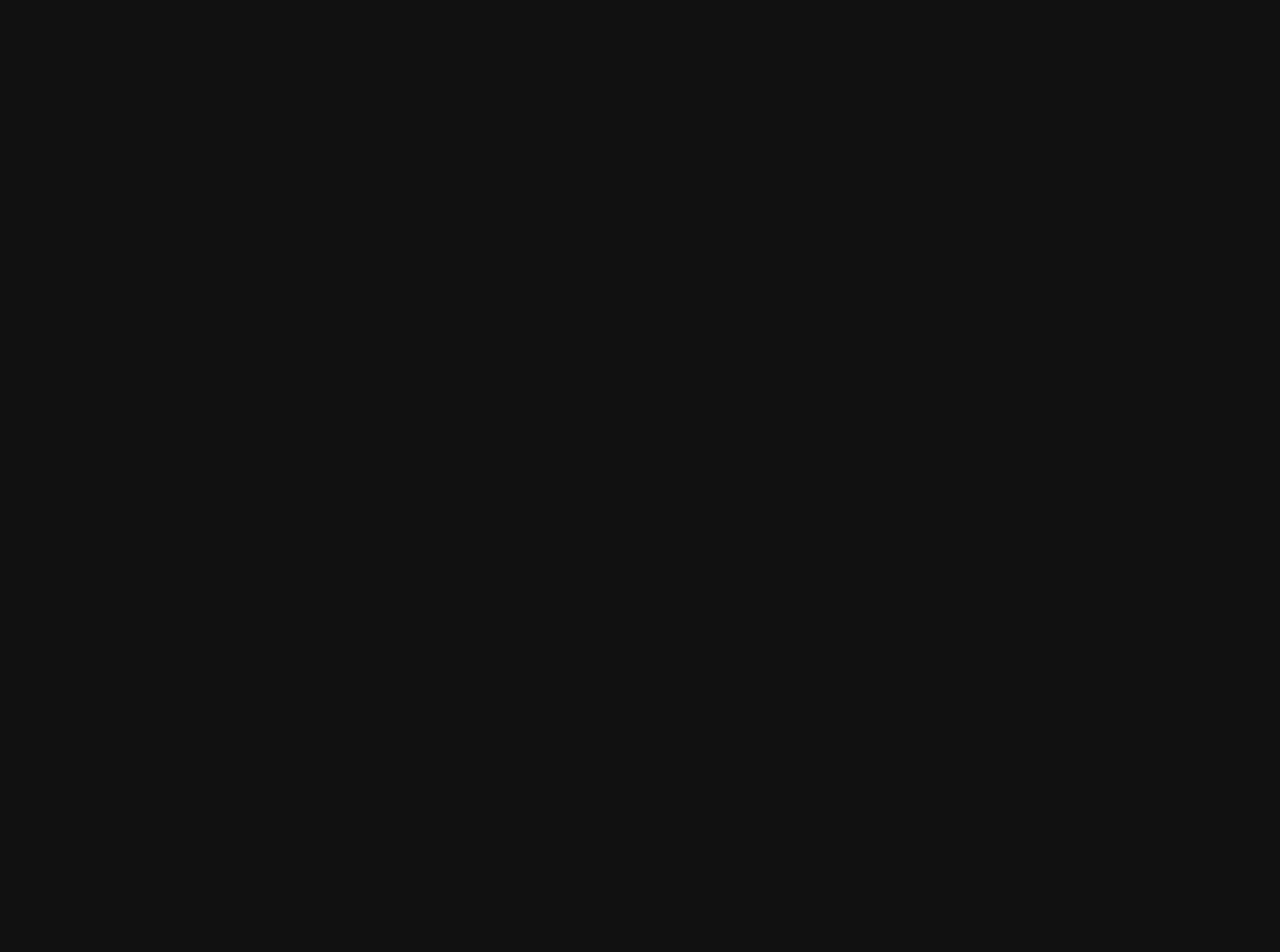
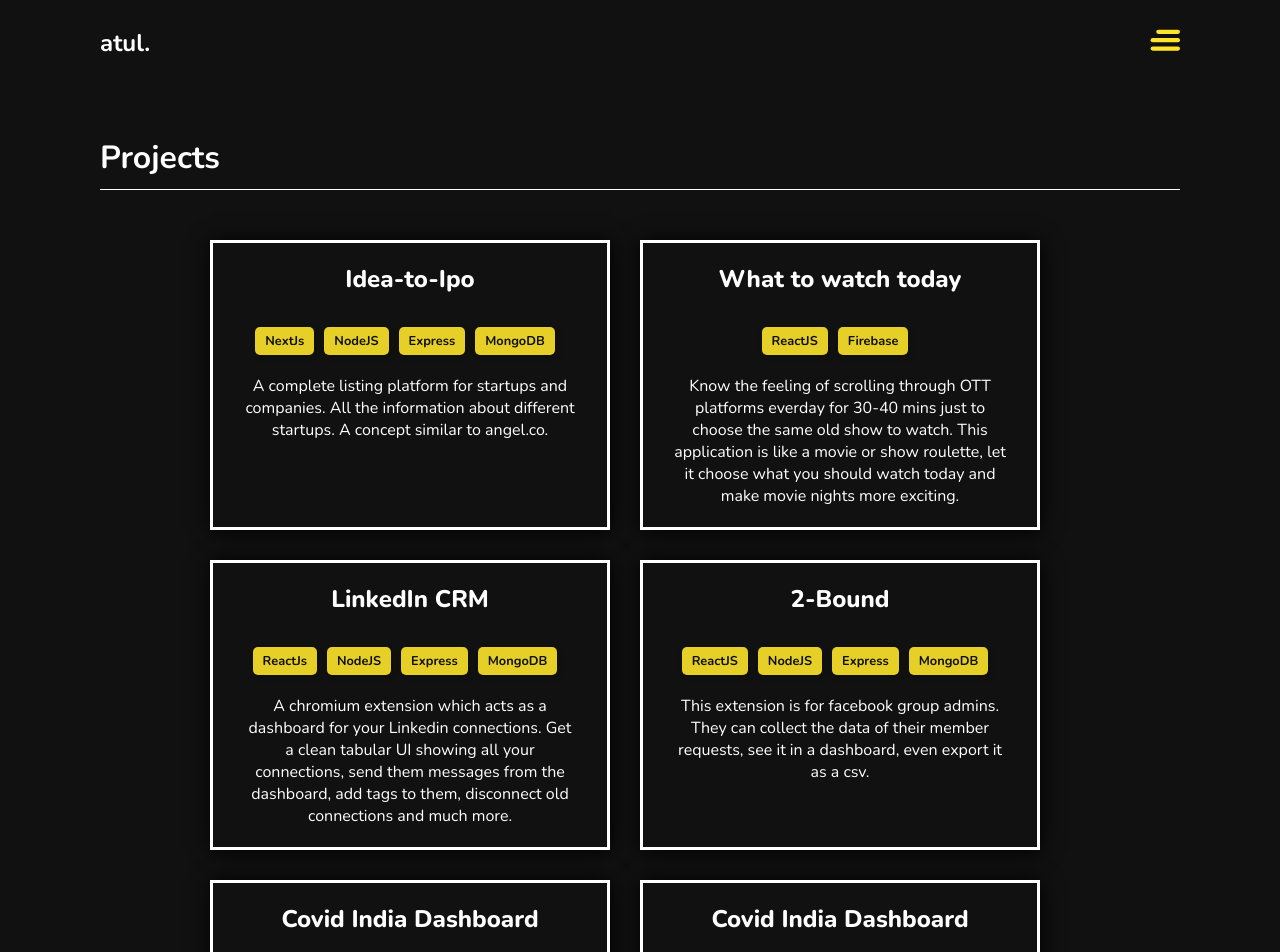
Before and after one commit to atul-gairola/Portfolio, a React (Create React App) app: page /projects in a window 1280 px wide. Shown: the top 952 px of the page. Before the commit the page ends 800 px from the top, so only its background shows below. Built offline with nearby package versions, Linux system fonts and the light colour scheme.

Commit message:
feat: create projects page

```diff
--- a/src/App.js
+++ b/src/App.js
@@ -1,5 +1,6 @@
 import { BrowserRouter as Router, Switch, Route } from "react-router-dom";
 import Home from "./pages/Home";
+import Projects from "./pages/Projects";
 import 'react-toastify/dist/ReactToastify.css';
 
 function App() {
@@ -8,6 +9,7 @@ function App() {
       <Router>
         <Switch>
           <Route path="/" exact component={Home} />
+          <Route path="/projects" exact component={Projects} />
         </Switch>
       </Router>
     </div>
--- a/src/pages/Home/components/ProjectSection/index.jsx
+++ b/src/pages/Home/components/ProjectSection/index.jsx
@@ -1,6 +1,7 @@
 import React from "react";
 import { createUseStyles } from "react-jss";
-import ProjectCard from "./components/ProjectCard";
+import ProjectCard from "../../../../global/components/ProjectCard";
+import { Link } from "react-router-dom";
 
 import { projects } from "../../../../projects";
 
@@ -21,12 +22,25 @@ const useStyles = createUseStyles((theme) => ({
     "& > p": {
       fontSize: "1.7rem",
     },
+    "& > a": {
+      width: "fit-content",
+      margin: "20px auto",
+    },
+    "&  button": {
+      padding: "10px 20px",
+      borderRadius: "5px",
+      background: theme.colors.primary,
+      color: theme.colors.background,
+      fontWeight: "bold",
+      border: "none",
+      cursor: "pointer",
+    },
   },
   projectWrapper: {
     display: "flex",
     flexWrap: "wrap",
     justifyContent: "center",
-  }
+  },
 }));
 
 function ProjectSection() {
@@ -36,10 +50,13 @@ function ProjectSection() {
     <section id="projects" className={classes.projectSectionContainer}>
       <h2>Projects</h2>
       <div className={classes.projectWrapper}>
-        {projects.map((cur, i) => (
+        {projects.slice(0, 3).map((cur, i) => (
           <ProjectCard project={cur} key={i} />
         ))}
       </div>
+      <Link to="/projects">
+        <button>View All</button>
+      </Link>
     </section>
   );
 }
--- /dev/null
+++ b/src/pages/Projects/index.jsx
@@ -0,0 +1,39 @@
+import React from "react";
+import { createUseStyles } from "react-jss";
+
+import Layout from "../../global/layouts/Layout";
+import ProjectCard from "../../global/components/ProjectCard";
+import { projects } from "../../projects";
+
+const useStyles = createUseStyles((theme) => ({
+  heading: {
+    paddingBottom: 10,
+    borderBottom: `1px solid ${theme.colors.base}`,
+    marginBottom: 50,
+  },
+  projectContainer: {
+    display: "flex",
+    flexWrap: "wrap",
+    justifyContent: "center",
+    textAlign: "center",
+  },
+}));
+
+const Projects = () => {
+  const classes = useStyles();
+
+  return (
+    <Layout>
+      <div className={classes.heading}>
+        <h1>Projects</h1>
+      </div>
+      <div className={classes.projectContainer}>
+        {projects.map((cur, i) => {
+          return <ProjectCard project={cur} key={i} />;
+        })}
+      </div>
+    </Layout>
+  );
+};
+
+export default Projects;
--- a/src/projects.js
+++ b/src/projects.js
@@ -67,4 +67,26 @@ export const projects = [
       "Made the UI responsive for all device sizes.",
     ],
   },
+  {
+    name: "Covid India Dashboard",
+    github: ["https://github.com/atul-gairola/covid-19-india-dashboard"],
+    prod: "https://atul-gairola.github.io/covid-19-india-dashboard/",
+    skills: ["ReactJS", "RestAPI"],
+    gist: "React dashboard showing covid stats in India and all of its states. The data is consumed through a public REST API and then managed across the application.",
+    description: [
+      "React dashboard showing covid stats in India and all of its states. The data is consumed through a public REST API and then managed across the application.",
+      "Made the UI responsive for all device sizes.",
+    ],
+  },
+  {
+    name: "Covid India Dashboard",
+    github: ["https://github.com/atul-gairola/covid-19-india-dashboard"],
+    prod: "https://atul-gairola.github.io/covid-19-india-dashboard/",
+    skills: ["ReactJS", "RestAPI"],
+    gist: "React dashboard showing covid stats in India and all of its states. The data is consumed through a public REST API and then managed across the application.",
+    description: [
+      "React dashboard showing covid stats in India and all of its states. The data is consumed through a public REST API and then managed across the application.",
+      "Made the UI responsive for all device sizes.",
+    ],
+  },
 ];
```
Also changed, not shown: src/global/components/ProjectCard/index.jsx (renamed from src/pages/Home/components/ProjectSection/components/ProjectCard.jsx, +5 -5 lines).
